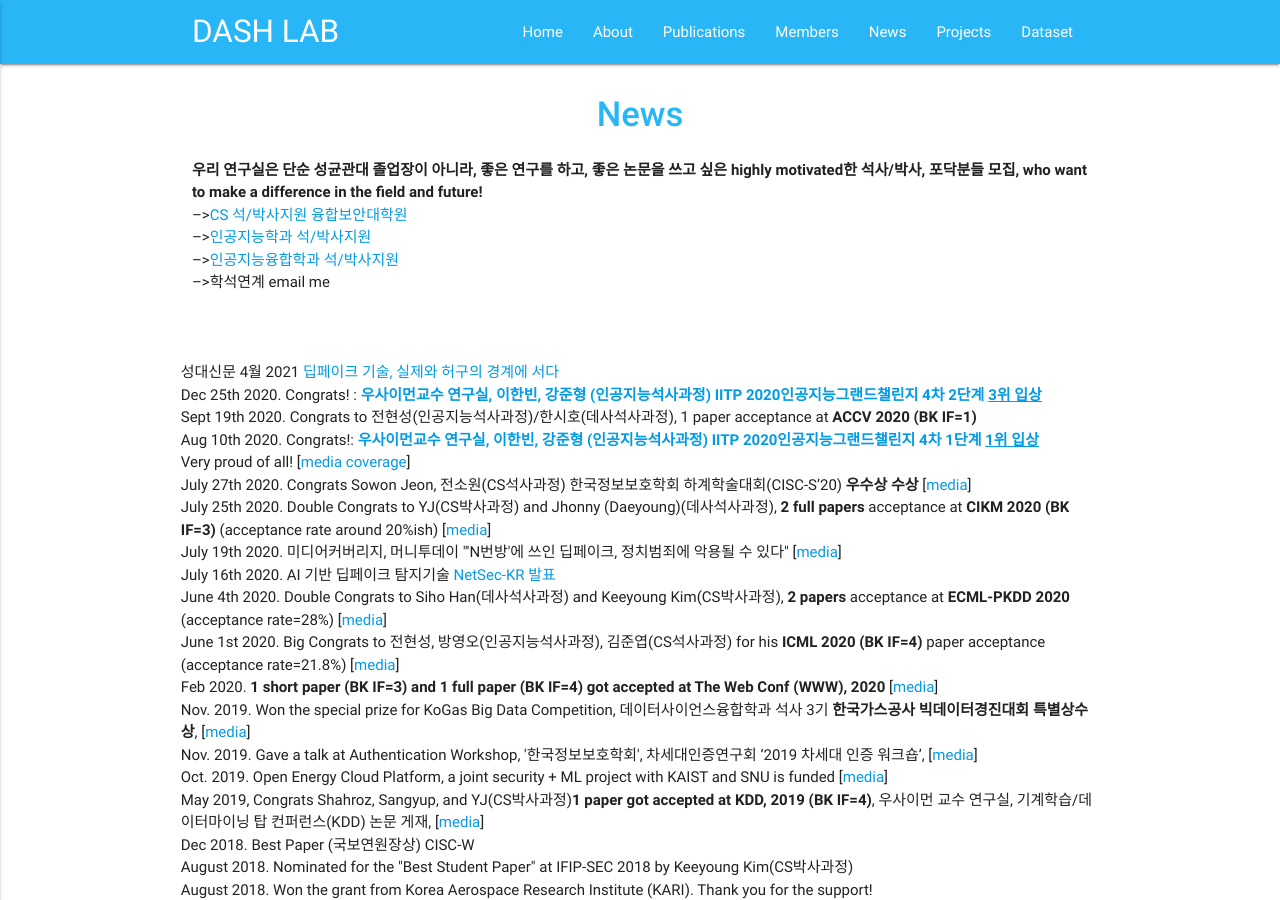
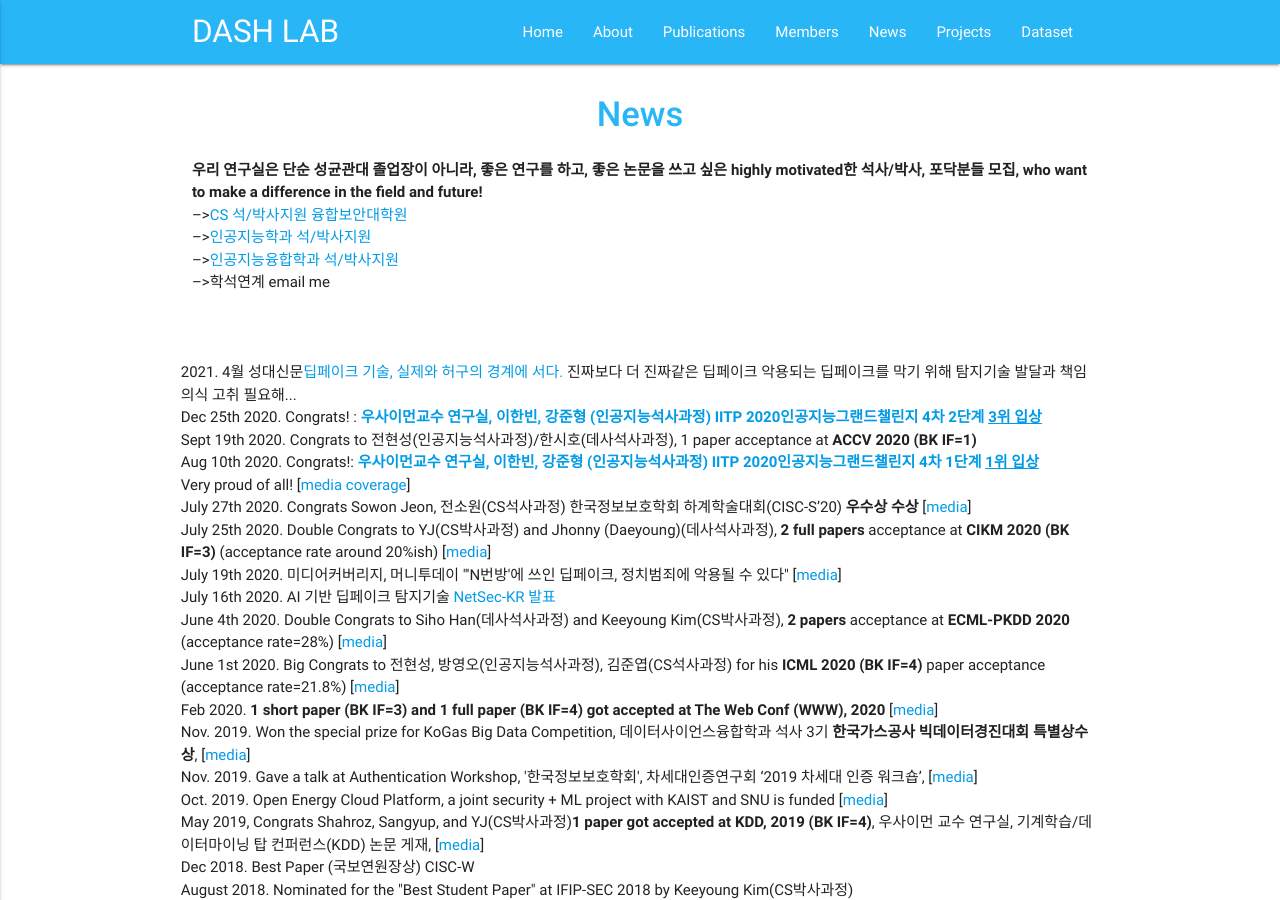
Before and after one commit to Yurim990507/DASH-Lab.github.io, a Jekyll site: the page built from example4.md, in a window 1280 px wide and 900 px high. Built offline with Jekyll 4.4.1, drawn with Linux system fonts in a browser that asks for light colours.

Commit message:
Update example4.md

```diff
--- a/example4.md
+++ b/example4.md
@@ -18,7 +18,7 @@ permalink: /News/
 <div class="section">
     <div class="row">
 
-성대신문 4월 2021 <a href="http://www.skkuw.com/news/articleView.html?idxno=22706">딥페이크 기술, 실제와 허구의 경계에 서다</a><br>
+2021. 4월 성대신문<a href="http://www.skkuw.com/news/articleView.html?idxno=22706">딥페이크 기술, 실제와 허구의 경계에 서다.</a> 진짜보다 더 진짜같은 딥페이크 악용되는 딥페이크를 막기 위해 탐지기술 발달과 책임의식 고취 필요해...<br>
 Dec 25th 2020. Congrats! : <b><a href="https://ai.skku.edu/ai/community/news.do?mode=view&articleNo=109849">우사이먼교수 연구실, 이한빈, 강준형 (인공지능석사과정) IITP 2020인공지능그랜드챌린지 4차 2단계 <u>3위 입상</u></a></b> <br>
 Sept 19th 2020. Congrats to 전현성(인공지능석사과정)/한시호(데사석사과정),  1 paper acceptance at <b>ACCV 2020 (BK IF=1)</b> <br>
 Aug 10th 2020. Congrats!: <b><a href="https://ai.skku.edu/ai/community/news.do?mode=view&articleNo=99744&article.offset=0&articleLimit=10">우사이먼교수 연구실, 이한빈, 강준형 (인공지능석사과정) IITP 2020인공지능그랜드챌린지 4차 1단계 <u>1위 입상</u></a></b> <br>
```
